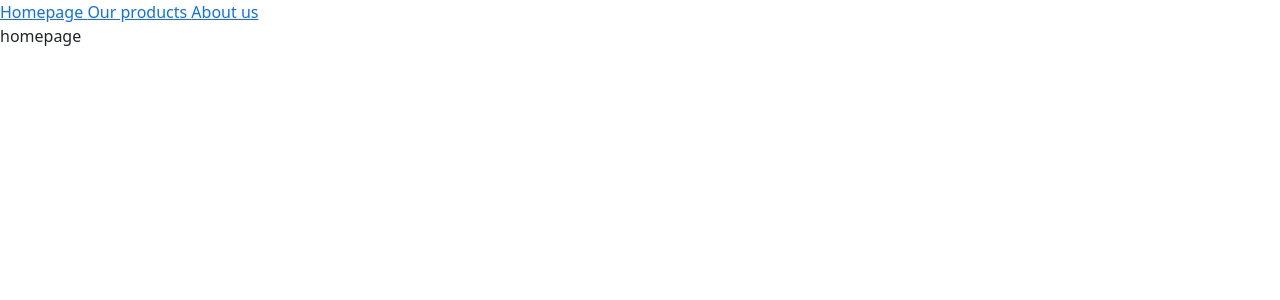
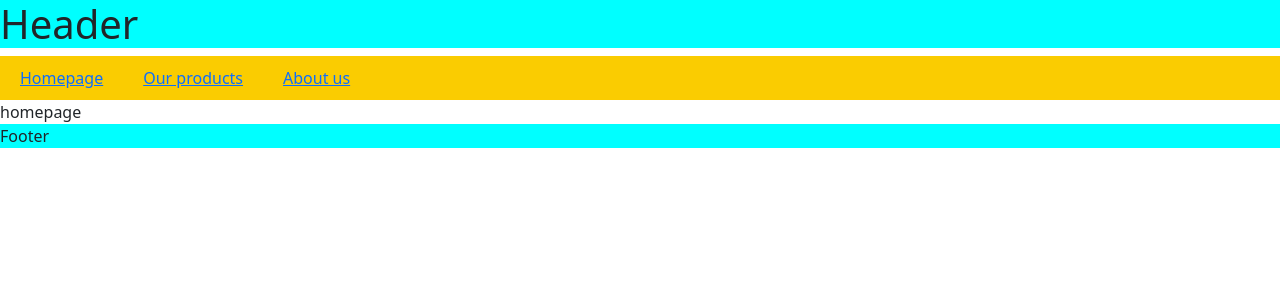
Before and after one commit to FrancescoEFloris/react-router, a React (Vite) app: page / in a window 1280 px wide. Shown: the top 300 px of the page. Built offline with nearby package versions, Linux system fonts and the light colour scheme.

Commit message:
aggiunto layout, e riorganizzato di conseguenza

```diff
--- a/src/App.jsx
+++ b/src/App.jsx
@@ -1,17 +1,18 @@
 import { BrowserRouter, Routes, Route } from "react-router-dom";
-import Navbar from "./components/Navbar.jsx";
-import HomePage from "./components/HomePage.jsx";
-import AboutUs from "./components/AboutUs.jsx";
-import OurProducts from "./components/OurProducts.jsx";
+import BaseLayout from "./layouts/BaseLayout.jsx";
+import HomePage from "./components/pages/HomePage.jsx";
+import AboutUs from "./components/pages/AboutUs.jsx";
+import OurProducts from "./components/pages/OurProducts.jsx";
 
 function App() {
   return (
     <BrowserRouter>
-      <Navbar />
       <Routes>
-        <Route path="/" element={<HomePage />} />
-        <Route path="/aboutus" element={<AboutUs />} />
-        <Route path="/ourproducts" element={<OurProducts />} />
+        <Route element={<BaseLayout />}>
+          <Route path="/" element={<HomePage />} />
+          <Route path="/aboutus" element={<AboutUs />} />
+          <Route path="/ourproducts" element={<OurProducts />} />
+        </Route>
       </Routes>
     </BrowserRouter>
   );
--- a/src/components/Navbar.jsx
+++ /dev/null
@@ -1,13 +0,0 @@
-import { Link } from 'react-router-dom';
-
-function Navbar() {
-    return (
-        <nav>
-            <Link to="/" > Homepage </Link>
-            <Link to="/ourproducts" > Our products </Link>
-            <Link to="/aboutus" > About us </Link>
-        </nav>
-    );
-};
-
-export default Navbar;
--- /dev/null
+++ b/src/layouts/BaseLayout.jsx
@@ -0,0 +1,24 @@
+import { Outlet, Link } from "react-router-dom";
+
+function BaseLayout() {
+    return (
+        <>
+            <header className="headerWrap">
+                <h1>Header</h1>
+            </header>
+            <nav className='nav' >
+                <Link className='navItem' to="/" > Homepage </Link>
+                <Link className='navItem' to="/ourproducts" > Our products </Link>
+                <Link className='navItem' to="/aboutus" > About us </Link>
+            </nav>
+
+            <Outlet />
+
+            <footer className="footerWrap">
+                <p>Footer</p>
+            </footer>
+        </>
+    );
+}
+
+export default BaseLayout;
--- a/src/styles/index.css
+++ b/src/styles/index.css
@@ -0,0 +1,18 @@
+/* Header */
+.headerWrap {
+    background-color: aqua;
+}
+
+/* NavBar */
+.nav {
+    background-color: rgb(250, 204, 1);
+}
+
+.navItem {
+    padding: 10px 20px;
+}
+
+/* Footer */
+.footerWrap {
+    background-color: aqua;
+}
```
Also changed, not shown: src/components/HelloClasse154.module.css (deleted, +0 -28 lines), src/components/pages/AboutUs.jsx (renamed from src/components/AboutUs.jsx), src/components/pages/HomePage.jsx (renamed from src/components/HomePage.jsx), src/components/pages/OurProducts.jsx (renamed from src/components/OurProducts.jsx).
